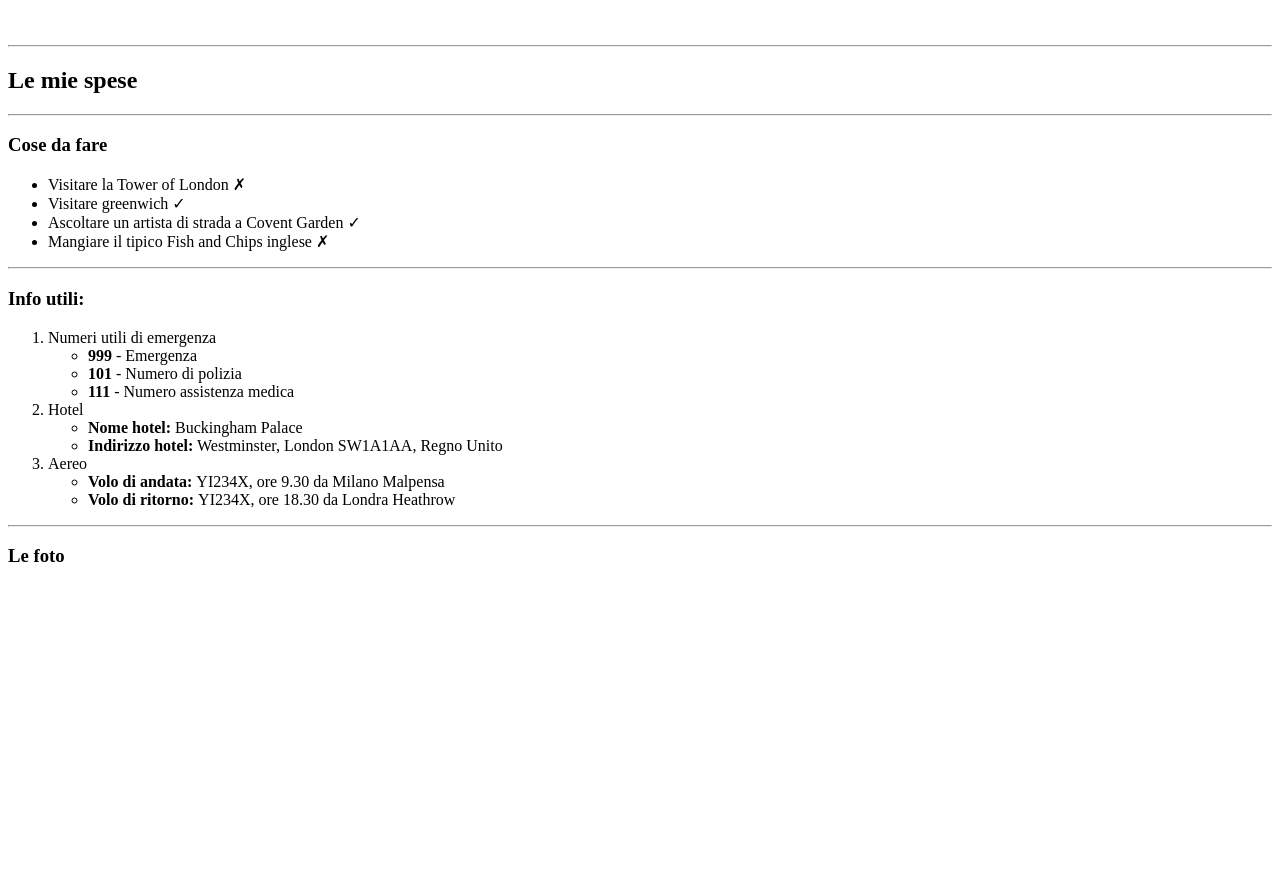
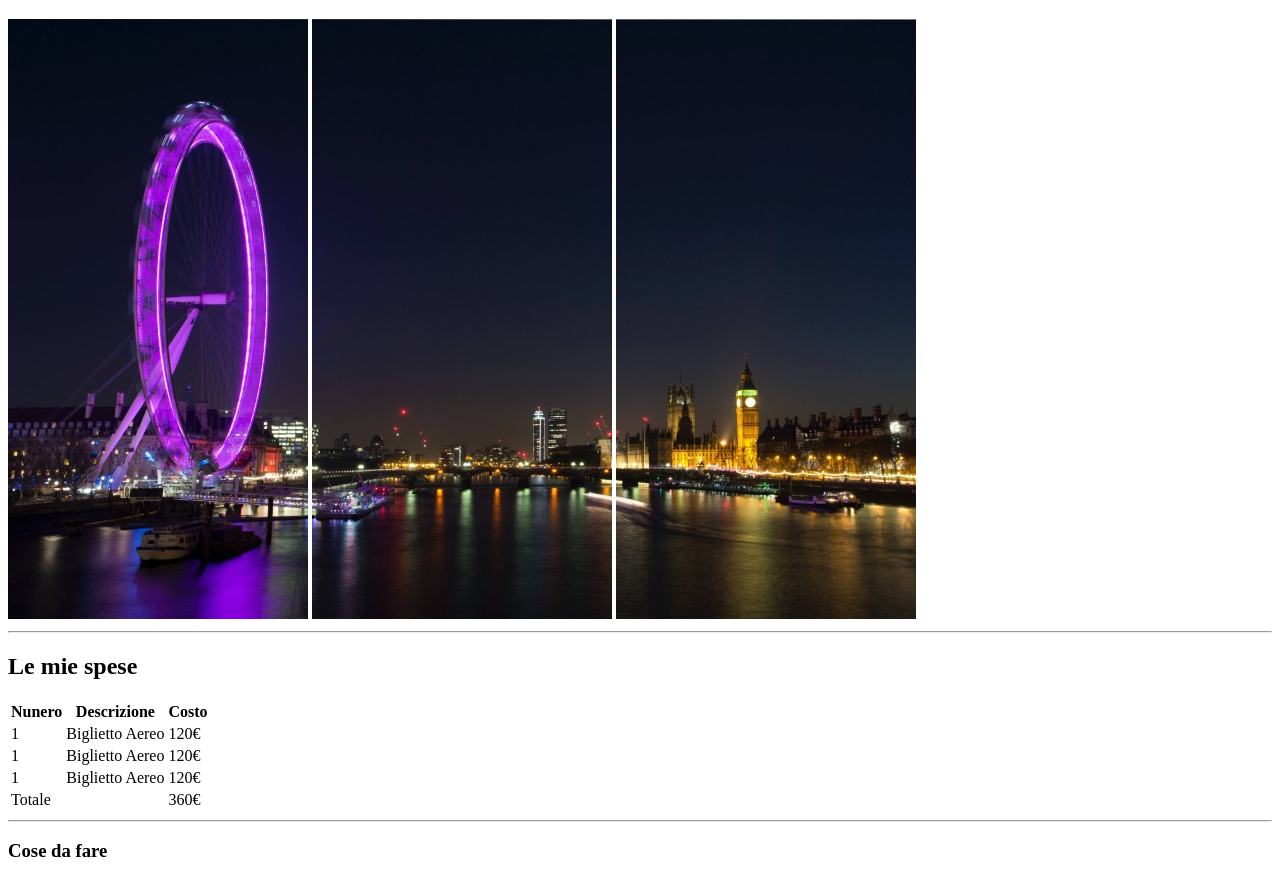
Before and after one commit to JeromeBranchetti/html-london-trip, a plain HTML site: page index.html in a window 1280 px wide. Shown: the part 61-939 px from the top of the page. Before the commit the page ends 800 px from the top, so only its background shows below. Drawn offline with Linux system fonts and the light colour scheme.

Commit message:
aggiunta foto con nuovi nomi

```diff
--- a/index.html
+++ b/index.html
@@ -10,16 +10,43 @@
     <header>
         <!--Qui ci sono le immagini e il titolo principale-->
         <h1>Il mio Viaggio a Londra</h1>
-        <img src="" alt="">
-        <img src="" alt="">
-        <img src="" alt="">
+        <img src="img/london1.jpg" alt="Ruota panoramica">
+        <img src="img/london2.jpg" alt="Fiume illuminato">
+        <img src="img/london3.jpg" alt="Città">
         <hr>
     </header>
     <main>
         <section>
             <!--Questa è una tabella delle spese-->
             <h2>Le mie spese</h2>
+            <table>
+                <tr>
+                    <th><strong>Nunero</strong></th>
+                    <th><strong>Descrizione</strong></th>
+                    <th><strong>Costo</strong></th>
+                </tr>
+                <tr>
+                    <td>1</td>
+                    <td>Biglietto Aereo</td>
+                    <td>120&#8364</td>
+                </tr>
+                <tr>
+                    <td>1</td>
+                    <td>Biglietto Aereo</td>
+                    <td>120&#8364</td>
+                </tr>
+                <tr>
+                    <td>1</td>
+                    <td>Biglietto Aereo</td>
+                    <td>120&#8364</td>
+                </tr>
+                <tr>
+                    <td colspan="2"> Totale</td>
+                    <td>360&#8364</td>
+                </tr>
 
+
+            </table>
             <hr>
 
         </section>
@@ -53,8 +80,8 @@
                 </li>
                 <li>Aereo
                     <ul>
-                        <li><strong>Volo di andata: </strong>YI234X, ore 9.30 da Milano Malpensa</li>
-                        <li><strong>Volo di ritorno: </strong>YI234X, ore 18.30 da Londra Heathrow</li>
+                        <li><strong>Volo di Andata: </strong>YI234X, ore 9.30 da Milano Malpensa</li>
+                        <li><strong>Volo di Ritorno: </strong>YI236X, ore 18.30 da Londra Heathrow</li>
                     </ul>
                 </li>
 
@@ -65,8 +92,8 @@
     <footer>
         <!--immagini del viaggio grandi-->
         <h3>Le foto</h3>
-        <img src="" alt="">
-        <img src="" alt="">
+        <img src="london4.jpg" alt="Fiume">
+        <img src="london5.jpg" alt="Centro commerciale">
     </footer>
 </body>
 </html>
```
